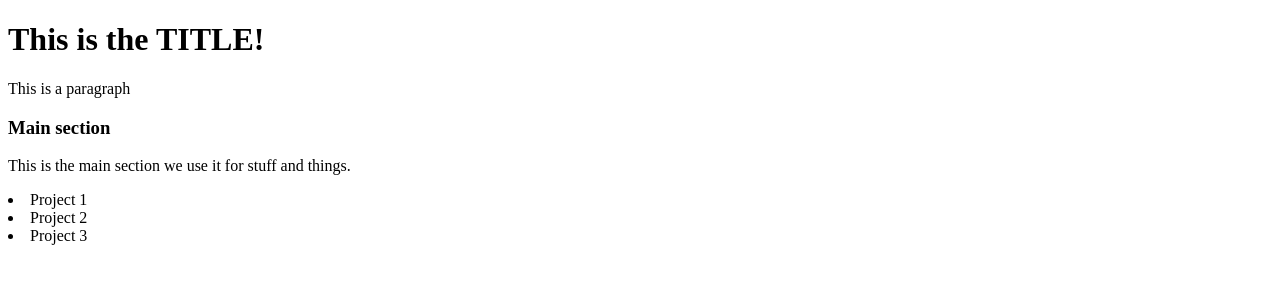
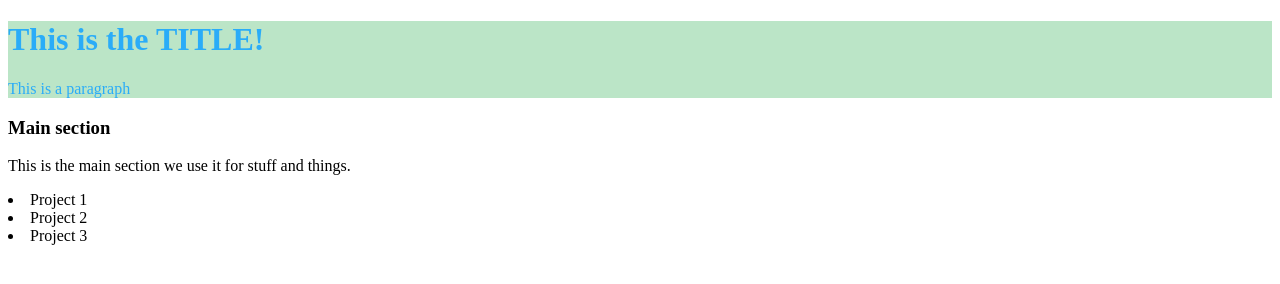
Before and after one commit to leeroywking-schoolin/code201, a plain HTML site: page garbage/index.html in a window 1280 px wide. Drawn offline with Linux system fonts and the light colour scheme.

Commit message:
Committing my garbage folder and hopefully garbage page as well

```diff
--- a/garbage/style.css
+++ b/garbage/style.css
@@ -0,0 +1,4 @@
+header {
+    color: #2aacf8;
+    background: #029c3044;
+}
```
Also changed, not shown: garbage/index.html (+1 -1 lines).
